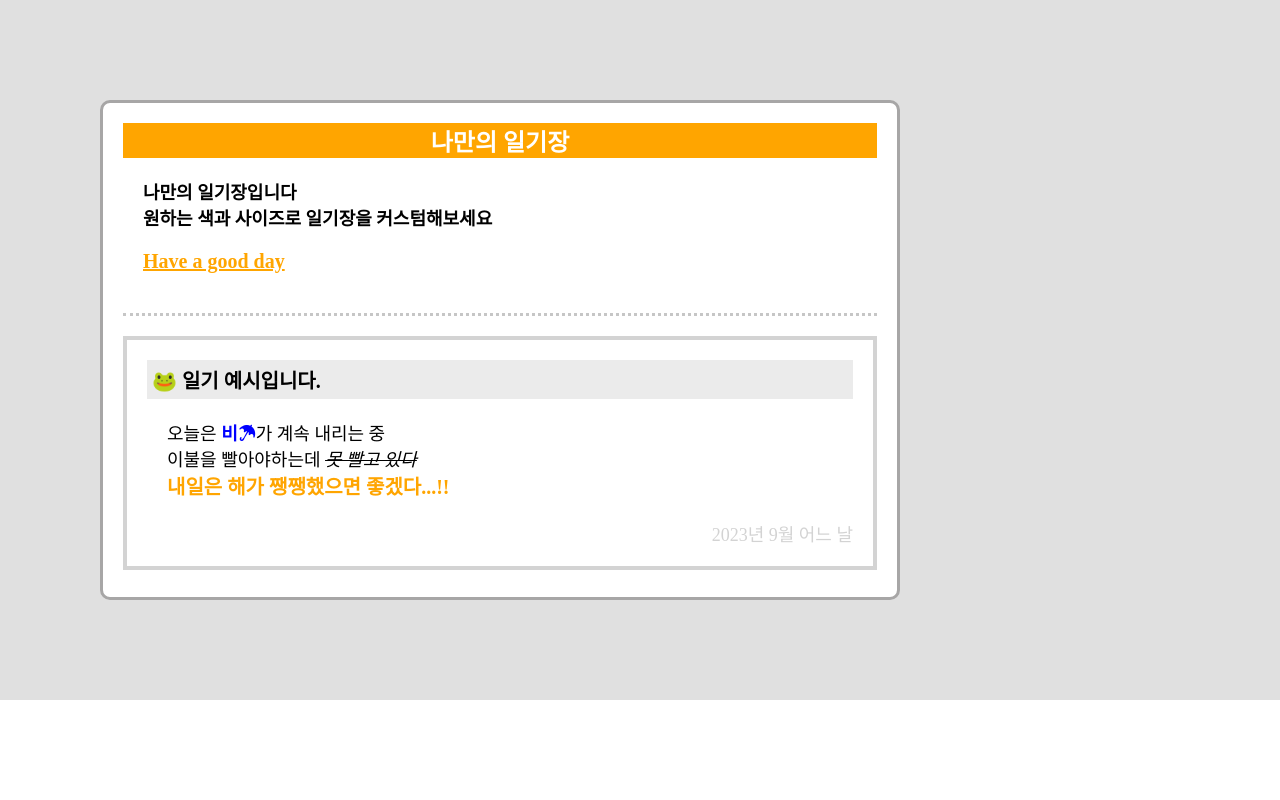
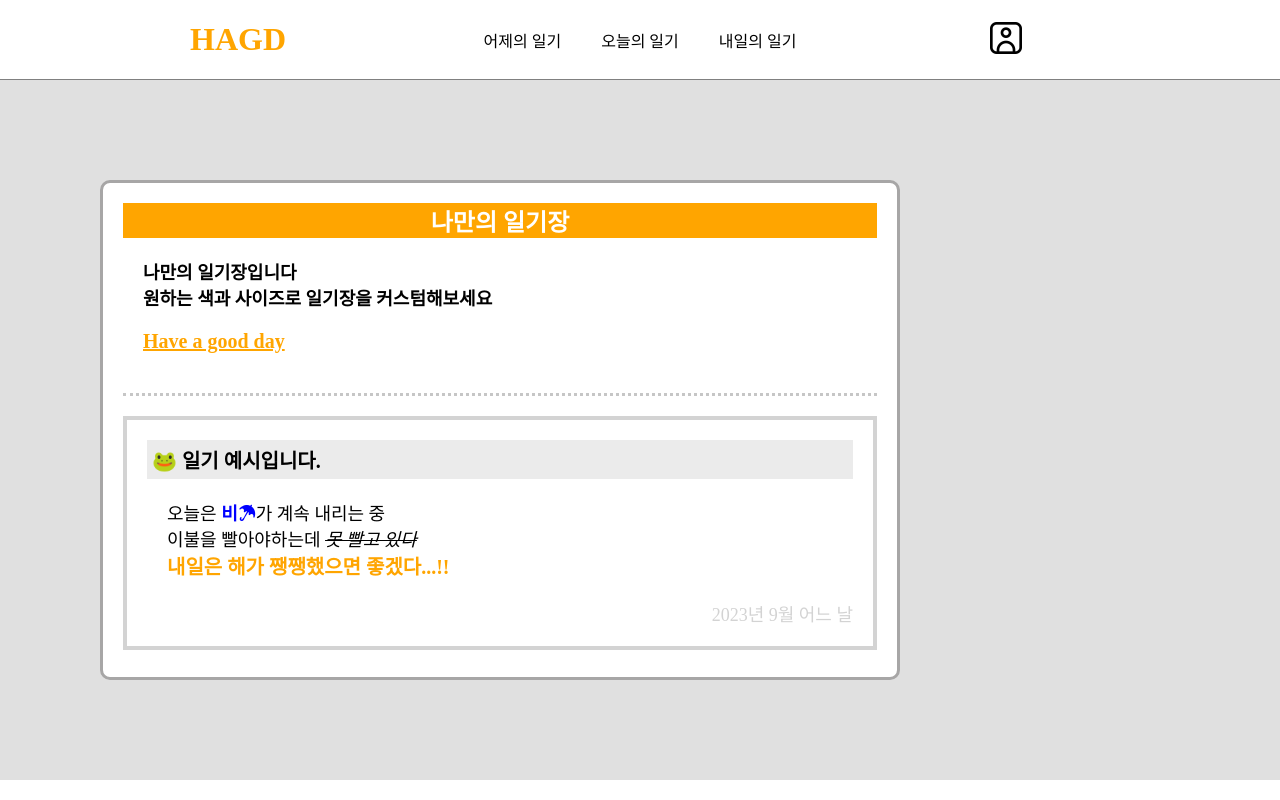
Before and after one commit to sunnwave/CSS, a plain HTML site: page my-diary/index.html in a window 1280 px wide. Drawn offline with Linux system fonts and the light colour scheme.

Commit message:
flex practice1

```diff
--- a/my-diary/index.css
+++ b/my-diary/index.css
@@ -92,3 +92,49 @@
 .diary__date {
     color: lightgray;
 }
+
+.header {
+    height: 80px;
+    display: flex;
+    justify-content: center;
+    align-items: center;
+    border-bottom: 1px solid gray;
+}
+
+.header-inner {
+    width: 900px;
+    height: 100%;
+    display: flex;
+    flex-direction: row;
+    justify-content: space-between;
+    align-items: center;
+}
+
+.logo {
+    width: 100px;
+}
+
+.logo h1 a {
+    text-decoration: none;
+    color: orange;
+}
+
+.menu__ul {
+    display: flex;
+    flex-direction: row;
+}
+
+.menu__ul li {
+    list-style: none;
+}
+
+.menu__ul li a {
+    display: block;
+    padding: 10px 20px;
+    text-decoration: none;
+    color: black;
+}
+
+.user {
+    width: 100px;
+}
--- a/my-diary/index.html
+++ b/my-diary/index.html
@@ -7,6 +7,29 @@
     <link href="./index.css" rel="stylesheet">
 </head>
 <body>
+    <header class="header">
+        <div class="header-inner">
+            <div class="logo">
+                <h1><a href="#none">HAGD</a></h1>
+            </div>
+            <div class="menu">
+                <ul class="menu__ul">
+                    <li>
+                        <a href="#none">어제의 일기</a>
+                    </li>
+                    <li>
+                        <a href="#none">오늘의 일기</a>
+                    </li>
+                    <li>
+                        <a href="#none">내일의 일기</a>
+                    </li>
+                </ul>
+            </div>
+            <div class="user">
+                <img src="./img/6fa45c07-9760-45c1-a4a0-9aa2677de333.png" alt="유저 정보" width="32" height="32">
+            </div>
+        </div>
+    </header>
     <div class="container">
         <div class="wrapper">
             <div class="wrapper__head">
--- /dev/null
+++ b/practice/02-04-flex/index.css
@@ -0,0 +1,18 @@
+* {
+    box-sizing: border-box;
+}
+
+.flex-container {
+    height: 300px;
+    background-color: gray;
+    padding: 10px;
+    display: flex;
+    flex-direction: row;
+    justify-content: space-around;
+    align-items: center;
+}
+
+.flex-container div {
+    background-color: white;
+    border: 1px solid red;
+}
```
Also changed, not shown: practice/02-04-flex/index.html (added, +19 -0 lines), my-diary/img/6fa45c07-9760-45c1-a4a0-9aa2677de333.png (added).
